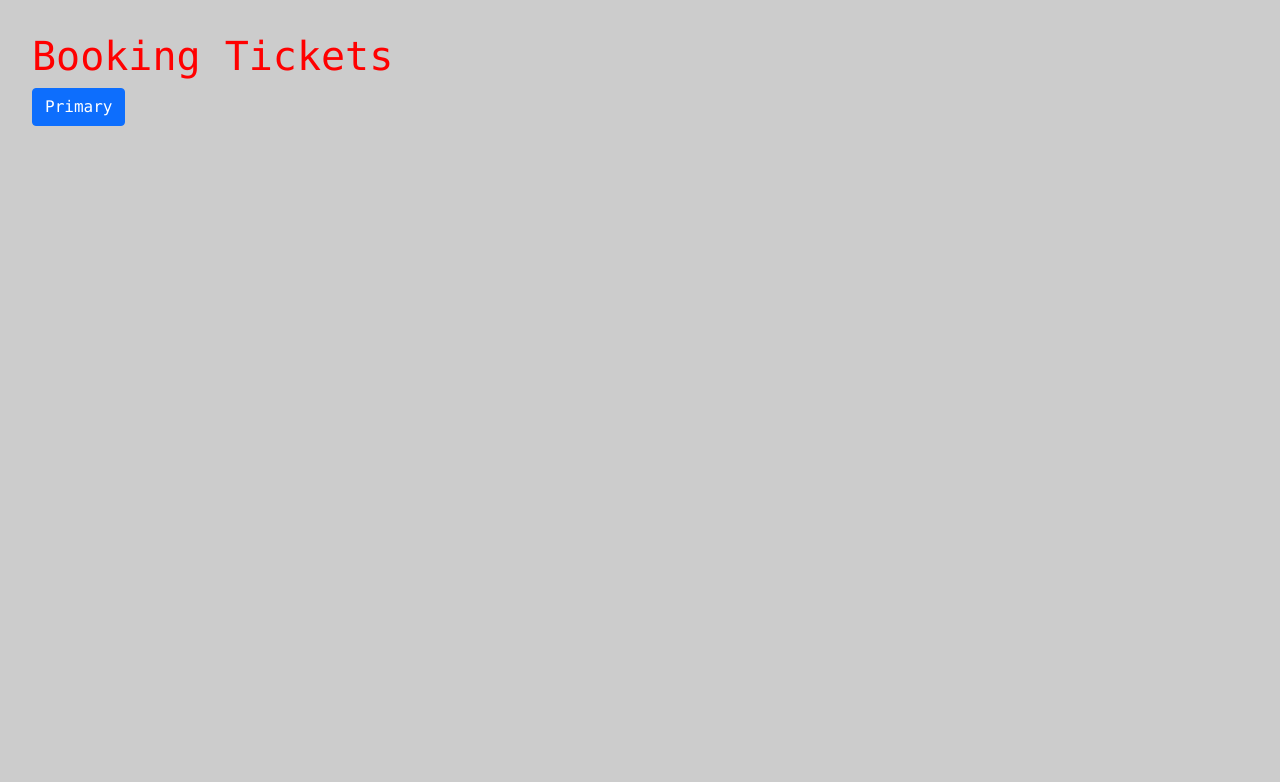
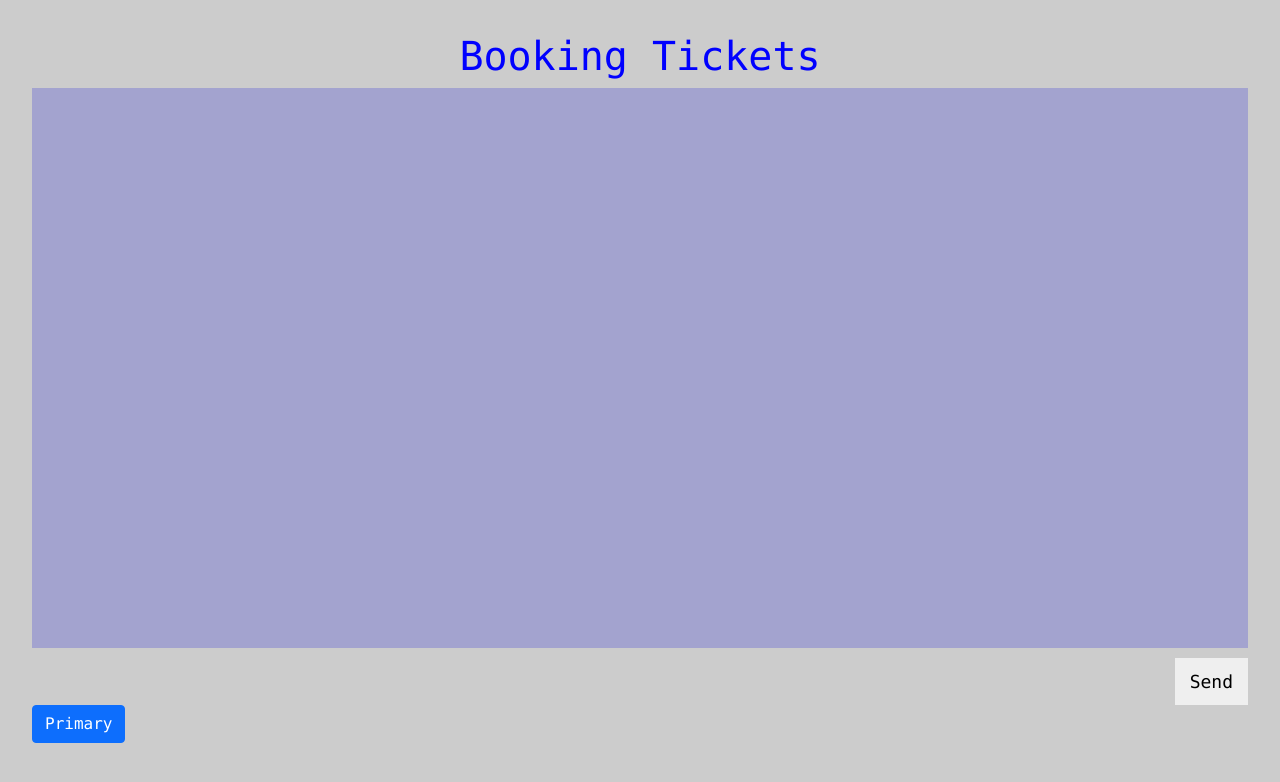
Before and after one commit to yaborodinov/Cinema-tickets, a React (Create React App) app: page / in a window 1280 px wide. Shown: the top 782 px of the page. Built offline with nearby package versions, Linux system fonts and the light colour scheme.

Commit message:
learn and testing styled components. use props and pseudo class

```diff
--- a/src/App.js
+++ b/src/App.js
@@ -3,6 +3,10 @@ import Button from 'react-bootstrap/Button';
 import styled from "styled-components";
 import './App.css';
 
+import Title from "./components/Title";
+import Flex from "./components/Flex";
+import Console from "./components/Console";
+import CreatedButton from "./components/CreatedButton";
 
 
 
@@ -13,16 +17,28 @@ padding:2rem;
 background:#ccc;
 `;
 
-const Title = styled.h1 `
-  color: ${props=>(props.red?"red":"blue")}
-`;
+
+
+
+
 
 
 function App() {
+
+  const [color,setColor]= React.useState("blue")
   return (
     < AppWrapper>
-      < Title red > Booking Tickets </Title>
-      < Button variant="primary"> Primary </Button>
+
+      <Flex justify="center">
+        <Title color={color}> Booking Tickets </Title>
+      </Flex>
+
+      <Flex direction="column">
+        <Console color={color} />
+        < CreatedButton align="flex-end" mt="10px"> Send </CreatedButton>
+      </Flex>
+
+      < Button variant="primary" > Primary </Button>
     </AppWrapper>
   );
 }
--- /dev/null
+++ b/src/components/Console.jsx
@@ -0,0 +1,31 @@
+import React from 'react'
+import styled from 'styled-components'
+
+
+
+
+
+const StyledConsole = styled("textarea")`
+  width: 100%;
+  height: 70vh;
+  font-size: 24px;
+  border: none;
+  background: #a3a3cf;
+  resize:none;
+  padding: 15px;
+  color: ${({color})=>(color) || "#000"};
+  &:focus{
+    outline:none;
+  }
+`;
+
+
+
+function Console(props) {
+  console.log(props.color)
+  return (
+    <StyledConsole {...props}/>
+  )
+}
+
+export default Console
--- /dev/null
+++ b/src/components/CreatedButton.jsx
@@ -0,0 +1,25 @@
+import React from 'react';
+import styled from 'styled-components';
+
+const StyledButton = styled("button")`
+  border:none;
+  padding: 10px 15px;
+  font-size: 18px;
+  cursor:pointer;
+  margin-top: ${(props)=>props.mt || "0"};
+  &:focus{
+    outline:none;
+  };
+  align-self:${props=>props.align || "stretch"};
+`
+
+function CreatedButton(props) {
+  console.log(props)
+  return (
+    <StyledButton {...props} />
+
+
+  )
+}
+
+export default CreatedButton;
--- /dev/null
+++ b/src/components/Flex.jsx
@@ -0,0 +1,20 @@
+import React from 'react';
+import styled from 'styled-components';
+
+
+const StyledFlex = styled("div")`
+  display: flex;
+  flex-direction: ${(props) => props.direction || "row"};
+  align-items: ${(props) => props.align || "stretch"};
+  justify-content: ${(props) => props.justify || "stretch"};
+  margin: ${({ margin }) => margin || "0"};
+`;
+
+function Flex(props) {
+  console.log(props)
+  return(
+    <StyledFlex {...props} />
+  )
+}
+
+export default Flex
--- /dev/null
+++ b/src/components/Title.jsx
@@ -0,0 +1,21 @@
+import React from 'react'
+import styled from 'styled-components'
+
+
+
+const Name = styled("h1")`
+  color: ${({color}) => (color)};
+  text-align:center;
+
+
+`;
+function Title(props) {
+
+  return (
+    <Name {...props}/>
+
+
+  )
+}
+
+export default Title
```
